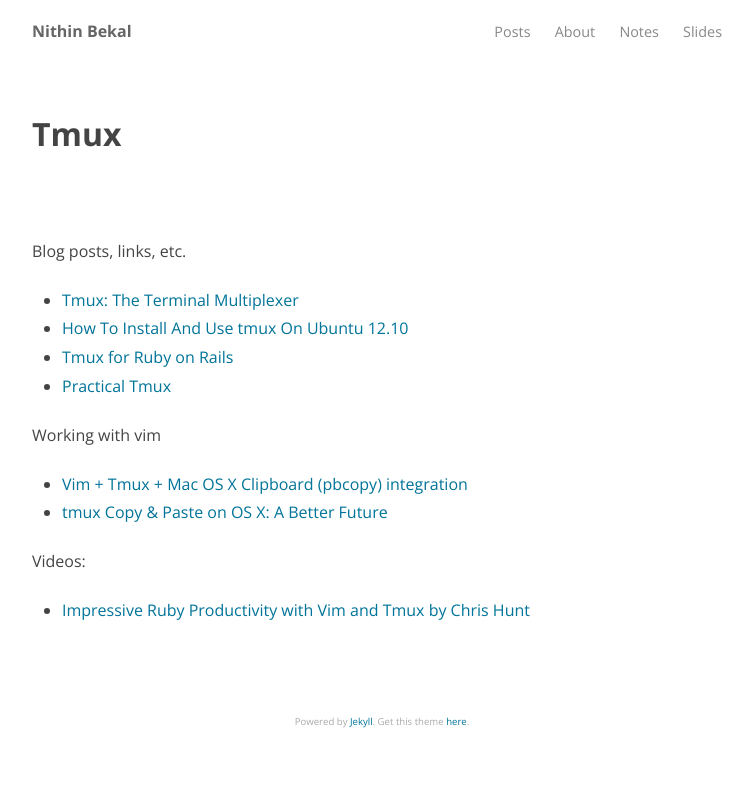
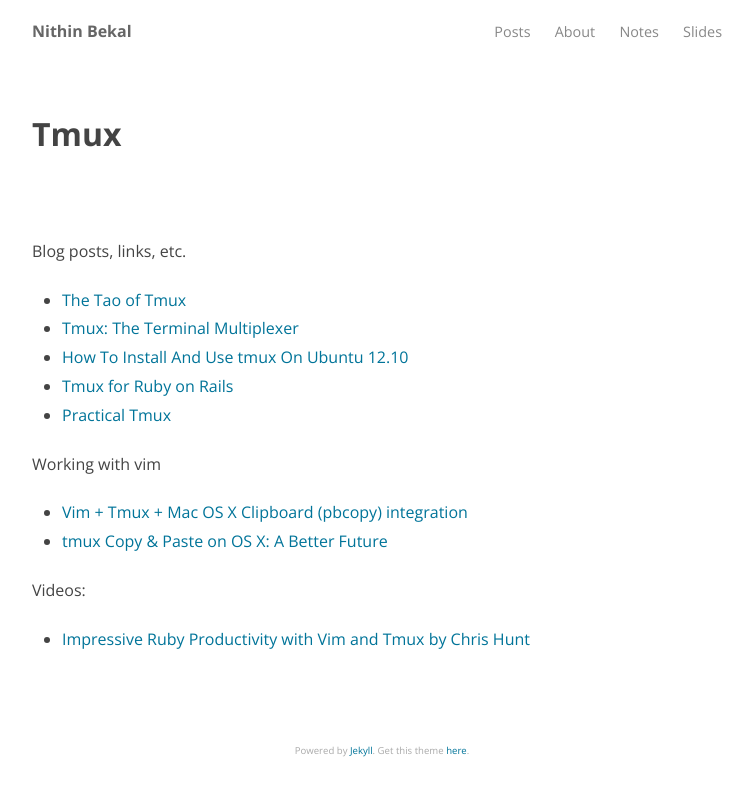
Before and after one commit to nithinbekal/nithinbekal.github.io, a Jekyll site: the page built from notes/tmux.md, in a window 1280 px wide. Shown: the top 796 px of the page, without its empty margins (258-1010 px from the left). Built offline with Jekyll 4.4.1, drawn with Linux system fonts in a browser that asks for light colours.

Commit message:
Tmux bookmarks

```diff
--- a/notes/tmux.md
+++ b/notes/tmux.md
@@ -6,10 +6,11 @@
 
 Blog posts, links, etc.
 
-* [Tmux: The Terminal Multiplexer](http://blog.hawkhost.com/2010/06/28/tmux-the-terminal-multiplexer/)
-* [How To Install And Use tmux On Ubuntu 12.10](https://www.digitalocean.com/community/articles/how-to-install-and-use-tmux-on-ubuntu-12-10--2)
-* [Tmux for Ruby on Rails](http://www.psteiner.com/2012/05/tmux-for-ruby-on-rails.html)
-* [Practical Tmux](http://mutelight.org/practical-tmux)
+- [The Tao of Tmux](https://leanpub.com/the-tao-of-tmux/read)
+- [Tmux: The Terminal Multiplexer](http://blog.hawkhost.com/2010/06/28/tmux-the-terminal-multiplexer/)
+- [How To Install And Use tmux On Ubuntu 12.10](https://www.digitalocean.com/community/articles/how-to-install-and-use-tmux-on-ubuntu-12-10--2)
+- [Tmux for Ruby on Rails](http://www.psteiner.com/2012/05/tmux-for-ruby-on-rails.html)
+- [Practical Tmux](http://mutelight.org/practical-tmux)
 
 Working with vim
 
@@ -18,4 +19,4 @@
 
 Videos:
 
-* [Impressive Ruby Productivity with Vim and Tmux by Chris Hunt](https://www.youtube.com/watch?v=gB-JSh1EVME)
+- [Impressive Ruby Productivity with Vim and Tmux by Chris Hunt](https://www.youtube.com/watch?v=gB-JSh1EVME)
```
